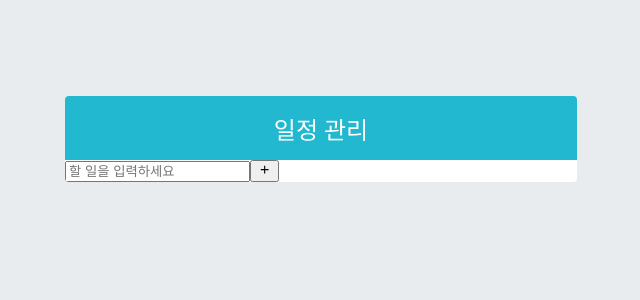
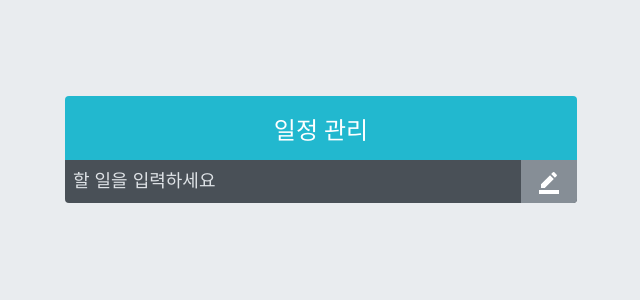
Before and after one commit to mins0619/react-todo-app, a React (Create React App) app in the folder todo-app/: page / in a window 1280 px wide. Shown: the top 300 px of the page, without its empty margins (319-959 px from the left). Built offline with nearby package versions, Linux system fonts and the light colour scheme.

Commit message:
할일 아이콘, 디자인 추가

```diff
--- a/todo-app/src/components/TodoInsert.js
+++ b/todo-app/src/components/TodoInsert.js
@@ -1,5 +1,5 @@
 import React from "react";
-import {MdAdd} from "react-icons/md"
+import { MdBorderColor } from "react-icons/md"
 import './TodoInsert.scss';
 
 const TodoInsert = () => {
@@ -7,7 +7,7 @@
         <form className="TodoInsert">
             <input placeholder="할 일을 입력하세요"/>
             <button type="submit">
-                <MdAdd />
+                <MdBorderColor />
             </button>
         </form>
 
--- a/todo-app/src/components/TodoInsert.scss
+++ b/todo-app/src/components/TodoInsert.scss
@@ -0,0 +1,36 @@
+.TodoInsert {
+  display: flex;
+  background: #495057;
+  input{
+    background: none;
+    outline: none;
+    border: none;
+    padding: 0.5rem;
+    font-size: 1.125rem;
+    line-height: 1.5;
+    color: white;
+    &::placeholder {
+      color: #dee2e6;
+    }
+    flex: 1;
+  }
+
+   button {
+     background: none;
+     outline: none;
+     border: none;
+     background: #868e96;
+     color: white;
+     padding-left: 1rem;
+     padding-right: 1rem;
+     font-size: 1.5rem;
+     display: flex;
+     align-items: center;
+     cursor: pointer;
+     transition: 0.1s background ease-in;
+     &:hover {
+       background: #adb5bd;
+     }
+   }
+
+}
```
